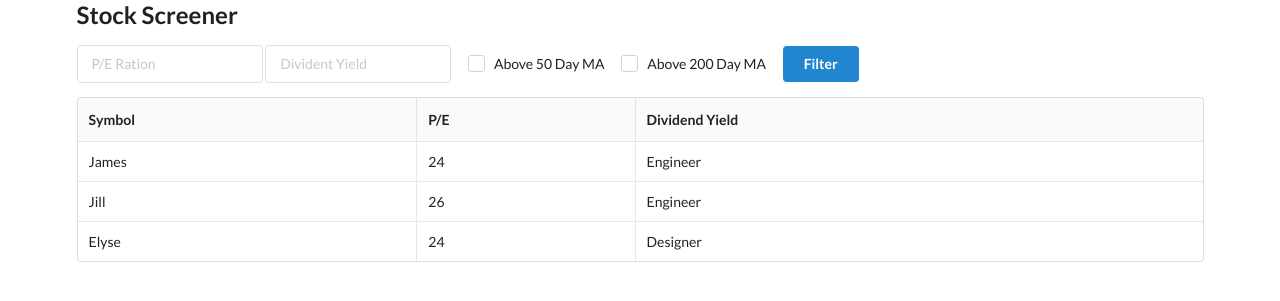
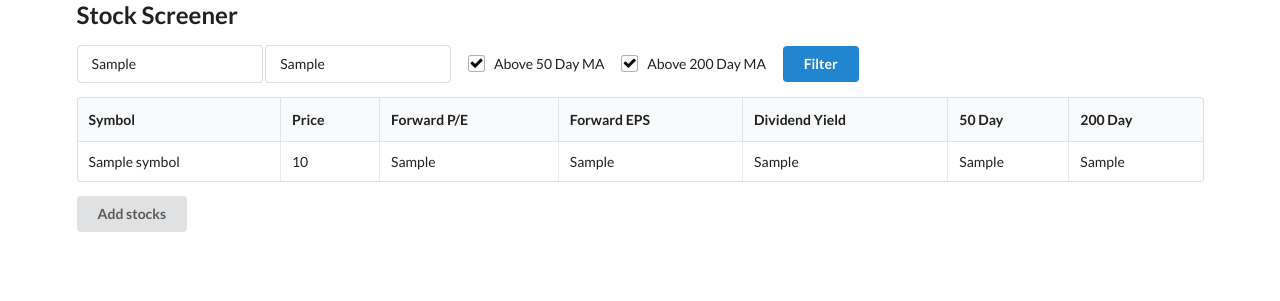
Before and after one commit to AndreasPB/stock_dashboard, a FastAPI app: template app/templates/dashboard.html in a window 1280 px wide. Shown: the top 301 px of the page. Run offline with FastAPI, Linux system fonts and the light colour scheme; the template is opened without the code that fills it: most values are stand-ins (such as "Sample title", 1, 10 or a date in 2020); some libraries are stand-ins or nearby versions.

Commit message:
Ver 1.0 - Added filters and improved UX

```diff
--- a/app/main.py
+++ b/app/main.py
@@ -25,12 +25,32 @@ def get_db():
         db.close()
 
 @app.get('/')
-def dashboard(request: Request):
+def dashboard(request: Request, forward_pe = None, dividend_yield = None,
+              ma50 = None, ma200 = None, db: Session = Depends(get_db)):
     """
     Displays the stock dashboard
     """
+    stocks = db.query(Stock)
+
+    if forward_pe:
+        stocks = stocks.filter(Stock.forward_pe < forward_pe)
+
+    if dividend_yield:
+        stocks = stocks.filter(Stock.dividend_yield > dividend_yield)
+
+    if ma50:
+        stocks = stocks.filter(Stock.price > Stock.ma50)
+
+    if ma200:
+        stocks = stocks.filter(Stock.price > Stock.ma200)
+
     return templates.TemplateResponse('dashboard.html',{
-        'request': request
+        'request': request,
+        'stocks': stocks,
+        'forward_pe': forward_pe,
+        'dividend_yield': dividend_yield,
+        'ma50': ma50,
+        'ma200': ma200,
     })
 
 def fetch_stock_data(id: int):
@@ -44,9 +64,7 @@ def fetch_stock_data(id: int):
     stock.price = yahoo_data.info['previousClose']
     stock.forward_pe = yahoo_data.info['forwardPE']
     stock.forward_eps = yahoo_data.info['forwardEps']
-
-    if yahoo_data.info['dividendYield'] is not None:
-        stock.dividend_yield = yahoo_data.info['dividendYield'] * 100
+    stock.dividend_yield = yahoo_data.info['dividendYield'] * 100
 
     db.add(stock)
     db.commit()
--- a/app/models.py
+++ b/app/models.py
@@ -12,6 +12,6 @@ class Stock(Base):
     price = Column(Numeric(10, 2))
     forward_pe = Column(Numeric(10, 2))
     forward_eps = Column(Numeric(10, 2))
-    divident_yield = Column(Numeric(10, 2))
+    dividend_yield = Column(Numeric(10, 2))
     ma50 = Column(Numeric(10, 2))
     ma200 = Column(Numeric(10, 2))
--- a/app/templates/dashboard.html
+++ b/app/templates/dashboard.html
@@ -1,54 +1,109 @@
 {% extends "layout.html" %}
 
 {% block content %}
+<script>
+    $(document).ready(() => {
+        $('#add_stocks').click(() => $('.ui.modal').modal('show'));
 
+        $('#save').click(() => {
+            let symbols = $('#symbols').val();
+            console.log(symbols);
+
+            let stockSymbols = symbols.split(/(?:,| |\n)+/g);
+            console.log(stockSymbols);
+
+            stockSymbols.forEach(symbol => {
+                console.log(symbol);
+                if (symbol) {
+                    $.ajax({
+                        url: '/stock',
+                        type: 'POST',
+                        contentType: 'application/json',
+                        data: JSON.stringify({ 'symbol': symbol }),
+                        dataType: 'json'
+                    })
+                }
+            });
+            $('.ui.modal').modal('hide');
+        })
+    });
+</script>
+
+<form>
 <div class="ui input">
-    <input type="text" placeholder="P/E Ration">
+    <input name="forward_pe" type="text" placeholder="P/E Ration" value="{{ forward_pe or '' }}">
 </div>
 
-<div class="ui input">
-    <input type="text" placeholder="Divident Yield">
+<div class="ui input" style="padding-right: 1em;">
+    <input name="dividend_yield" type="text" placeholder="Dividend Yield" value="{{ dividend_yield or '' }}">
 </div>
 
-<div class="ui checkbox" style="padding-left: 1em;">
-    <input type="checkbox" name="example">
+<div class="ui checkbox" style="padding-right: 1em;">
+    <input name="ma50" type="checkbox" {% if ma50 %} checked="checked" {% endif %}>
     <label>Above 50 Day MA</label>
 </div>
 
-<div class="ui checkbox" style="padding-left: 1em; padding-right: 1em;">
-    <input type="checkbox" name="example">
+<div class="ui checkbox" style="padding-right: 1em;">
+    <input name="ma200" type="checkbox" {% if ma200 %} checked="checked" {% endif %}>
     <label>Above 200 Day MA</label>
 </div>
 
-<button class="ui button primary">
+<button type="submit" class="ui button primary">
     Filter
 </button>
+</form>
 
 <table class="ui celled table">
     <thead>
         <tr>
             <th>Symbol</th>
-            <th>P/E</th>
+            <th>Price</th>
+            <th>Forward P/E</th>
+            <th>Forward EPS</th>
             <th>Dividend Yield</th>
+            <th>50 Day</th>
+            <th>200 Day</th>
         </tr>
     </thead>
     <tbody>
+        {% for stock in stocks %}
         <tr>
-            <td data-label="Name">James</td>
-            <td data-label="Age">24</td>
-            <td data-label="Job">Engineer</td>
+            <td>{{ stock.symbol }}</td>
+            <td>{{ stock.price }}</td>
+            <td>{{ stock.forward_pe }}</td>
+            <td>{{ stock.forward_eps }}</td>
+            <td>{{ stock.dividend_yield }}</td>
+            <td>{{ stock.ma50 }}</td>
+            <td>{{ stock.ma200 }}</td>
         </tr>
-        <tr>
-            <td data-label="Name">Jill</td>
-            <td data-label="Age">26</td>
-            <td data-label="Job">Engineer</td>
-        </tr>
-        <tr>
-            <td data-label="Name">Elyse</td>
-            <td data-label="Age">24</td>
-            <td data-label="Job">Designer</td>
-        </tr>
-    </tbody>
-</table>
+        {% endfor %}
+    </tbody></table>
+
+<div class="ui modal">
+    <i class="close icon"></i>
+    <div class="header">
+        Add Symbol
+    </div>
+    <div class="content">
+        <div class="ui form">
+            <div class="field">
+                <label>Enter Symbols</label>
+                <textarea id="symbols"></textarea>
+            </div>
+        </div>
+    </div>
+    <div class="actions">
+        <div id="save" class="ui positive right labeled icon button">
+            Add symbols
+            <i class="checkmark icon"></i>
+        </div>
+    </div>
+</div>
+
+<div>
+    <button id="add_stocks" class="ui button">
+        Add stocks
+    </button>
+</div>
 
 {% endblock %}
```
Also changed, not shown: app/stocks.db.
